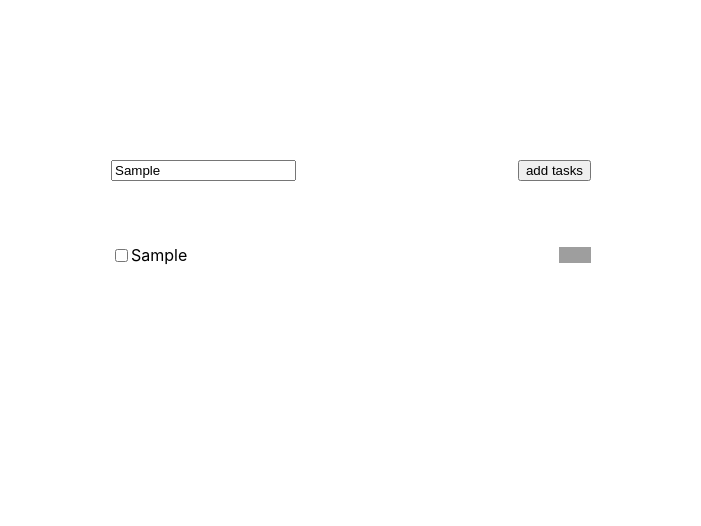
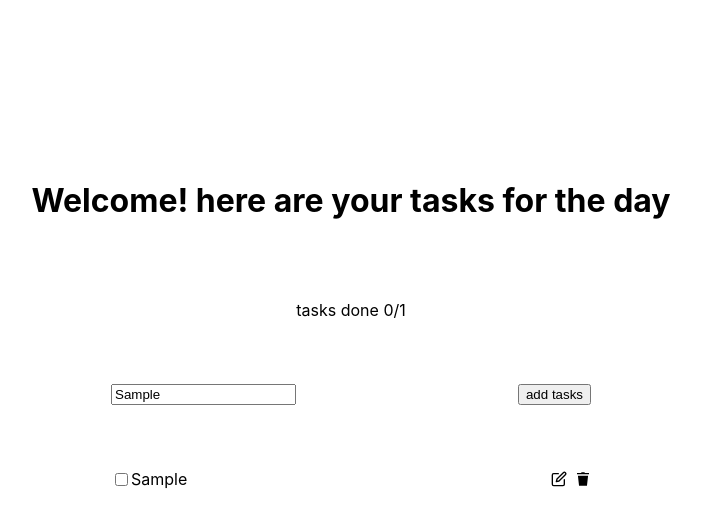
Before and after one commit to Vaibhav-Zepto/Todo-app, a React (Create React App) app: page / in a window 1280 px wide. Both pictures are taken after typing "Sample" into the empty fields and a click on the button "add tasks". Shown: the top 526 px of the page, without its empty margins (289-990 px from the left). Built offline with nearby package versions, Linux system fonts and the light colour scheme; grey boxes are pictures that could not be loaded.

Commit message:
added new functionalities

```diff
--- a/src/App.js
+++ b/src/App.js
@@ -9,20 +9,30 @@ function App() {
     )
   }
   const changeStatus = (id)=>{
-    for(var i=0;i<list.length;i++){
-      if(list[i].id===id){
-        list[i].status=!list[i.status]
-      }
-    }
+    setList((list)=>
+      list.map((item)=>
+          item.id===id?{...item,isLeft:!item.isLeft}:item
+      )
+    )
   }
+  const done= list.filter(
+    (item)=>item.isLeft===false
+  ).length
+  const total=list.length
   return (
     <div className="App">
+      <div className='header'>
+        <h1 style={{marginBottom:"5rem"}}>Welcome! here are your tasks for the day</h1>
+      </div>
+      <div className='tracker'>
+        tasks done {done}/{total}
+      </div>
       <Entry list={list} setList={setList}/>
       <div className="tasks">
         {
           list.map((item)=>{
             return(
-              <Task item={item} changeStatus={changeStatus} removeTask={removeTask}/>
+              <Task item={item} key={item.id} changeStatus={changeStatus} removeTask={removeTask}/>
             )
           })
         }
--- a/src/Task.js
+++ b/src/Task.js
@@ -1,22 +1,24 @@
 import React from 'react'
 import { useState } from 'react';
-
+import DeleteIc from './deleteIcon.svg'
+import editIc from './editIcon.svg'
 
 const Task = (props) => {
   const [visiblity, setVisiblity] = useState(true);
-  const [task,setTask] = useState();
-  const [isLeft,setIsLeft] = useState(true)
-//  console.log(props.item.id) yaha console log krne pe 2 kyu aare hai everytime
+  const [task,setTask] = useState('');
+//  const [isLeft,setIsLeft] = useState(true)
+  console.log(props.item.id)
+  //yaha console log krne pe 2 kyu aare hai everytime
   return (
-    <div className='taskEntry' key={props.item.id} >
+    <div className='taskEntry'>
       <div className='taskContainer1' style={{display: visiblity?"flex":"none", alignItems:"center"}}>
         <div style={{width:"20rem", display:"flex", alignItems:"center"}}>
-        <input type="checkbox" onClick={()=>setIsLeft(!isLeft)}/>
-        <div className='taskData' style={{textDecoration: isLeft?"none":"line-through",display:"flex", alignItems:"center"}}>{props.item.data}</div>
+          <input type="checkbox" onClick={()=>props.changeStatus(props.item.id)}/>
+          <div className='taskData' style={{textDecoration: props.item.isLeft?"none":"line-through",display:"flex", alignItems:"center"}}>{props.item.data}</div>
         </div>
         <div style={{display:"flex", alignItems:"center"}}>
-        <img src="/editIcon.svg" alt='' style={{display: visiblity&&isLeft?"block":"none", height:"1rem", width:"1rem"}} onClick={()=>setVisiblity(false)}></img>
-        <img src='deleteIcon.svg' alt='' style={{height:"1rem", width:"1rem"}}onClick={()=>props.removeTask(props.item.id)}/>
+          <img src={editIc} alt='' style={{display: visiblity&&props.item.isLeft?"flex":"none", height:"1rem", width:"1rem"}} onClick={()=>setVisiblity(false)}></img>
+          <img src={DeleteIc} alt='' style={{height:"1rem", width:"1rem", marginLeft:".5rem"}}onClick={()=>props.removeTask(props.item.id)}/>
         </div>
       </div>
       <div className='taskContainer2' style={{display: !visiblity?"flex":"none"}}>
--- a/src/entry.js
+++ b/src/entry.js
@@ -2,11 +2,11 @@ import React, { useState } from 'react'
 
 let nextId=0;
 export default function Entry(props) {
-  const [task,setTask]= useState()
+  const [task,setTask]= useState('')
   const addTask = (task)=>{
     if(task!==''){
       nextId++;
-      props.setList([...props.list, {id:nextId,data:task, isLeft:true}]);
+      props.setList([...props.list, {id:nextId,data:task,isLeft:true}]);
     }
     else{
       alert("please add a non empty task")
--- a/src/index.css
+++ b/src/index.css
@@ -48,3 +48,9 @@ code {
 .taskEntry{
   margin-top: 2rem;
 }
+.tracker{
+  margin-bottom: 4rem;
+  width: 30rem;
+  display: flex;
+  justify-content: center;
+}
```
